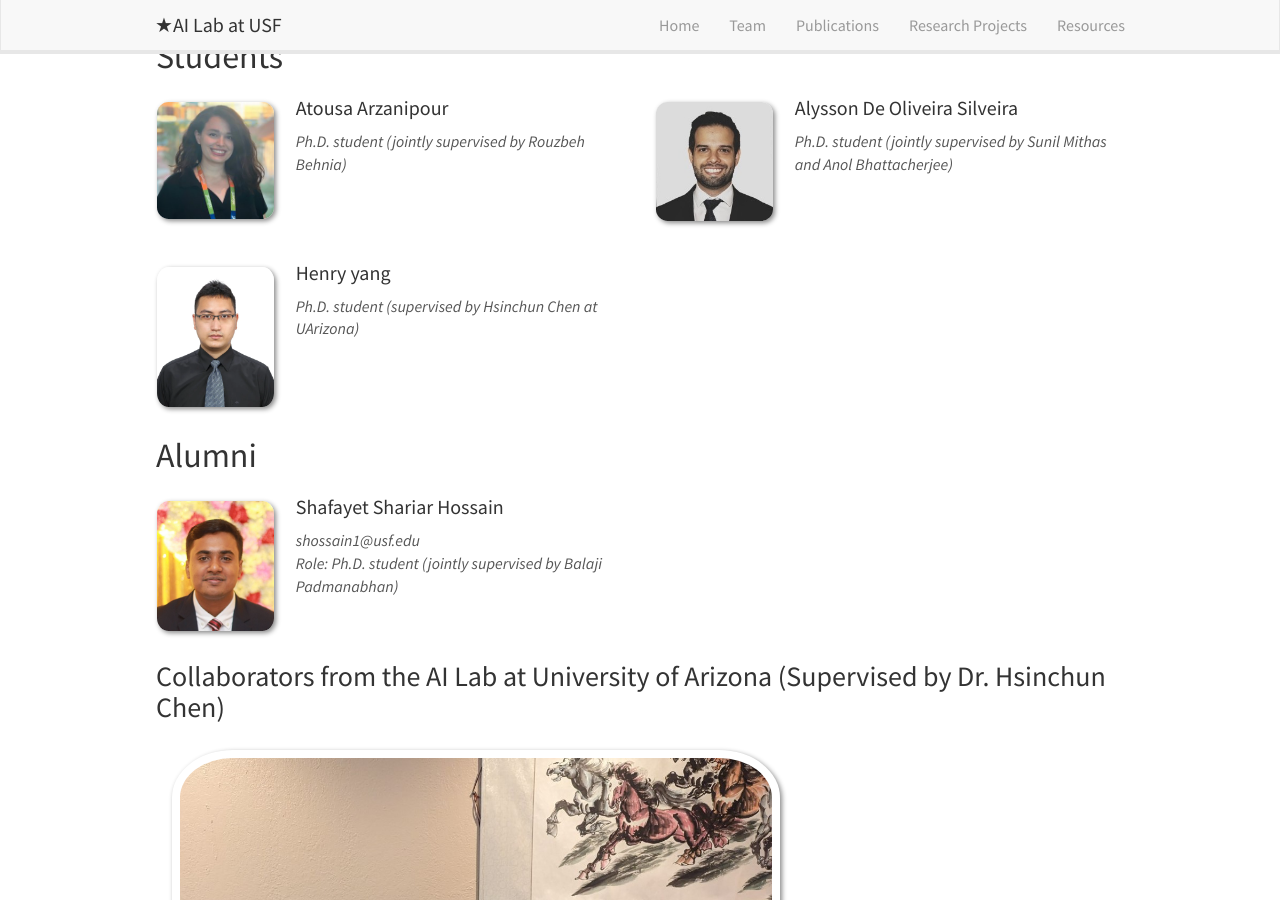
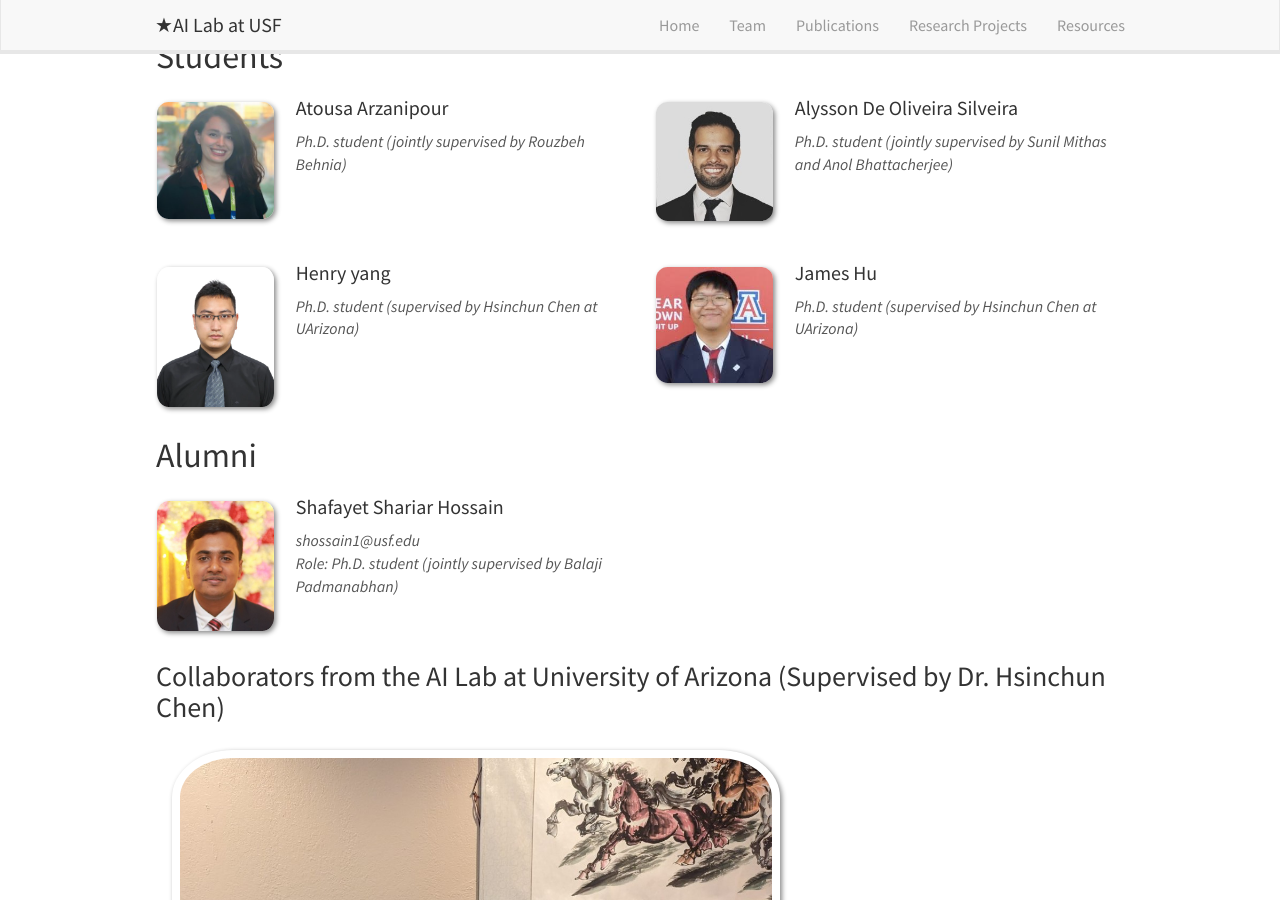
Before and after one commit to star-ailab/star-ailab.github.io, a Jekyll site: the page built from _pages/team.md, in a window 1280 px wide and 900 px high, scrolled down 624 px. Built offline with Jekyll 4.4.1, drawn with Linux system fonts in a browser that asks for light colours; nearby versions of some CDN libraries.

Commit message:
student photo 2

```diff
--- a/_data/students.yml
+++ b/_data/students.yml
@@ -28,3 +28,11 @@
   email: chihengyang@arizona.edu
   number_educ: 0
   education1:
+
+
+- name: James Hu
+  photo: jhu.jpg
+  info: Ph.D. student (supervised by Hsinchun Chen at UArizona)
+  email: jameshu@arizona.edu
+  number_educ: 0
+  education1:
```
Also changed, not shown: images/teampic/jhu.jpg (added).
